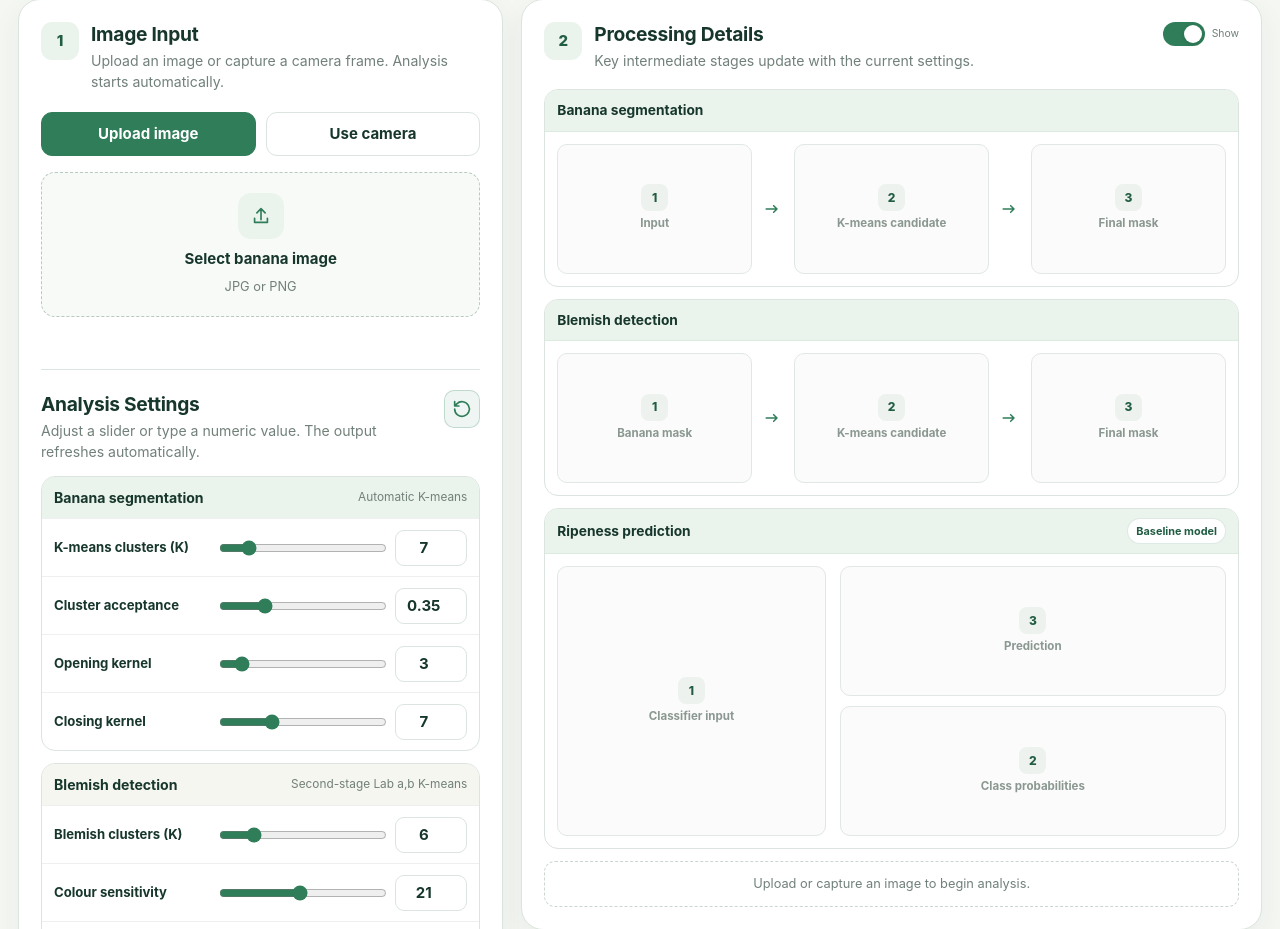
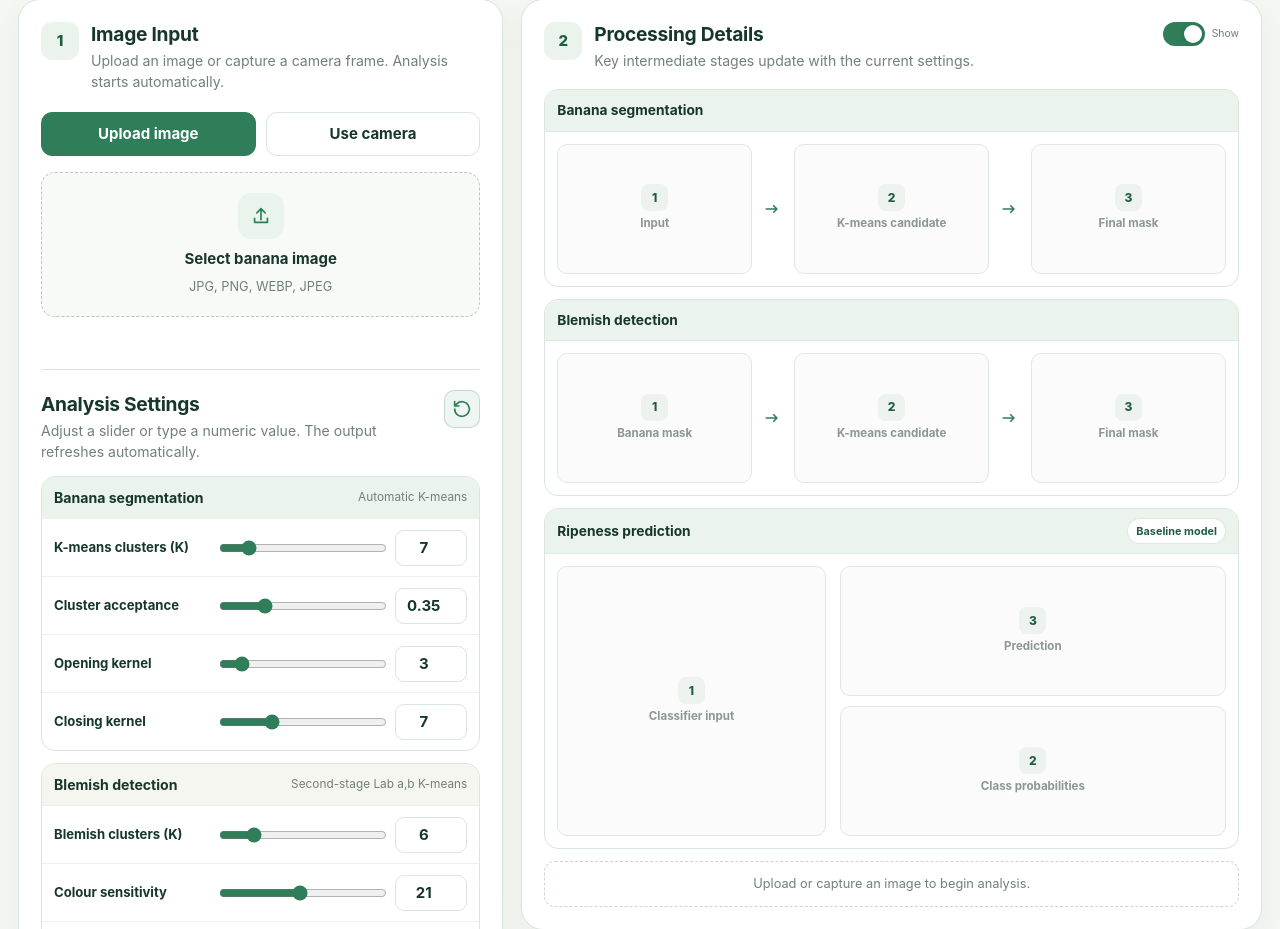
Before and after one commit to ZcePing404/banana_quality_ripeness_assessment_system, a Flask app: page / in a window 1280 px wide. Shown: the part 127-1056 px from the top of the page. Run offline with Flask 3, Linux system fonts and the light colour scheme.

Commit message:
add on image extension

```diff
--- a/requirements.txt
+++ b/requirements.txt
@@ -1,4 +1,4 @@
-numpy>=1.26
+numpy>=1.26.0,<2.0.0
 opencv-python>=4.8
 pandas>=2.0
 streamlit>=1.37
@@ -6,9 +6,7 @@ streamlit-drawable-canvas-fix==0.9.8
 Pillow>=10.0
 tensorflow==2.20.0
 tf-keras==2.20.1
-
 Flask~=3.1.3
-matplotlib~=3.11.1
+matplotlib>=3.8.0,<3.11.0
 keras~=3.15.1
-tf_keras~=2.20.1
 scikit-learn~=1.9.0
--- a/templates/index.html
+++ b/templates/index.html
@@ -47,9 +47,9 @@
                             </svg>
                         </span>
                         <strong>Select banana image</strong>
-                        <span>JPG or PNG</span>
+                        <span>JPG, PNG, WEBP, JPEG</span>
                     </label>
-                    <input id="image-file" class="file-input" type="file" accept="image/jpeg,image/png">
+                    <input id="image-file" class="file-input" type="file" accept=".jpg, .jpeg, .png, .webp, image/jpeg, image/png, image/webp">
 
                     <div id="upload-meta" class="file-meta hidden">
                         <div class="file-meta-copy">
```
